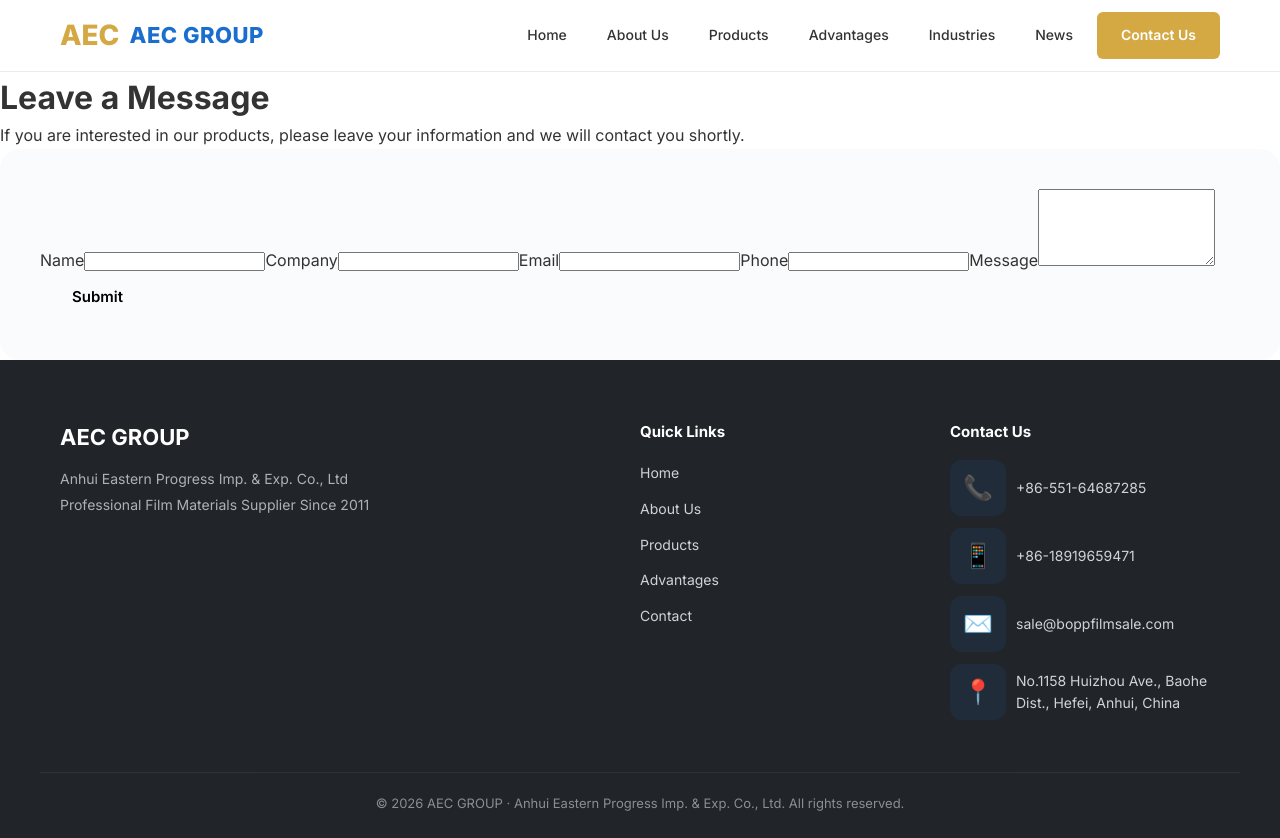
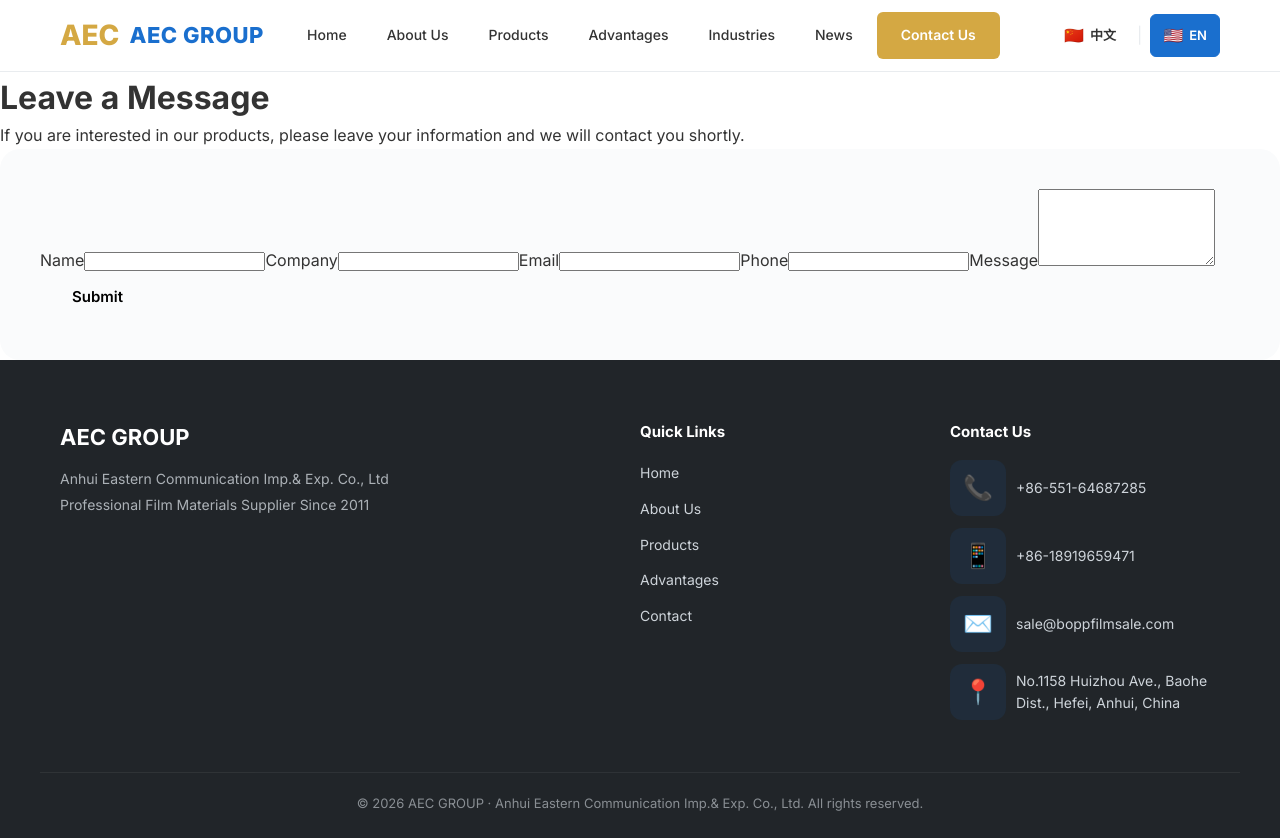
Before and after one commit to boppfilmsales-design/boppfilmsale-next, a Next.js app: page /en/feedback in a window 1280 px wide. Built offline with nearby package versions, Linux system fonts and the light colour scheme.

Commit message:
feat: add language switcher to both CN/EN layouts; update company name to Anhui Eastern Communication; delete 伽马丁内酯/轮毂 products

```diff
--- a/app/(zh)/globals.css
+++ b/app/(zh)/globals.css
@@ -63,6 +63,16 @@ button { font-family: inherit; cursor: pointer; border: none; background: none;
 .site-nav a.nav-cta::after { display: none; }
 .lang-switch { display: none; padding: 8px 14px; font-size: 13px; font-weight: 600; color: var(--primary); background: rgba(26,111,206,0.1); border-radius: var(--radius-sm); }
 .lang-switch:hover { background: var(--primary); color: #fff; }
+
+/* Language Switcher */
+.lang-switcher { display: flex; align-items: center; gap: 8px; margin-left: 24px; }
+.lang-btn { display: flex; align-items: center; gap: 6px; padding: 8px 12px; font-size: 13px; font-weight: 600; color: var(--text); background: transparent; border: 1px solid transparent; border-radius: var(--radius-sm); transition: var(--transition); }
+.lang-btn:hover { background: rgba(26,111,206,0.08); border-color: var(--primary); color: var(--primary); }
+.lang-btn.active { background: var(--primary); color: #fff; border-color: var(--primary); }
+.lang-btn.active:hover { background: var(--primary-dark); }
+.lang-flag { font-size: 16px; }
+.lang-separator { color: var(--border); font-weight: 300; }
+
 .mobile-menu-btn { display: none; }
 #main-content { padding-top: var(--header-height); }
 
--- a/app/en/layout.tsx
+++ b/app/en/layout.tsx
@@ -23,6 +23,17 @@ export default function EnLayout({
             <Link href="#news">News</Link>
             <Link href="#contact" className="nav-cta">Contact Us</Link>
           </nav>
+          <div className="lang-switcher">
+            <a href="/" className="lang-btn" title="中文版">
+              <span className="lang-flag">🇨🇳</span>
+              <span className="lang-text">中文</span>
+            </a>
+            <span className="lang-separator">|</span>
+            <a href="/en" className="lang-btn active" title="English Version">
+              <span className="lang-flag">🇺🇸</span>
+              <span className="lang-text">EN</span>
+            </a>
+          </div>
           <a href="/en" className="lang-switch mobile-only">中文</a>
           <button className="mobile-menu-btn" aria-label="Toggle menu">
             <svg width="24" height="24" viewBox="0 0 24 24" fill="none" stroke="currentColor" strokeWidth="2">
@@ -38,7 +49,7 @@ export default function EnLayout({
         <div className="wrap footer-grid">
           <div className="footer-brand">
             <h3>AEC GROUP</h3>
-            <p>Anhui Eastern Progress Imp. & Exp. Co., Ltd</p>
+            <p>Anhui Eastern Communication Imp.& Exp. Co., Ltd</p>
             <p>Professional Film Materials Supplier Since 2011</p>
           </div>
           <div className="footer-links">
@@ -60,7 +71,7 @@ export default function EnLayout({
           </div>
         </div>
         <div className="wrap footer-bottom">
-          <p>&copy; {new Date().getFullYear()} AEC GROUP · Anhui Eastern Progress Imp. & Exp. Co., Ltd. All rights reserved.</p>
+          <p>&copy; {new Date().getFullYear()} AEC GROUP · Anhui Eastern Communication Imp.& Exp. Co., Ltd. All rights reserved.</p>
         </div>
       </footer>
       <script
--- a/app/globals.css
+++ b/app/globals.css
@@ -63,6 +63,15 @@ button { font-family: inherit; cursor: pointer; border: none; background: none;
 .site-nav a.nav-cta::after { display: none; }
 .lang-switch { display: none; padding: 8px 14px; font-size: 13px; font-weight: 600; color: var(--primary); background: rgba(26,111,206,0.1); border-radius: var(--radius-sm); }
 .lang-switch:hover { background: var(--primary); color: #fff; }
+
+/* Language Switcher */
+.lang-switcher { display: flex; align-items: center; gap: 8px; margin-left: 24px; }
+.lang-btn { display: flex; align-items: center; gap: 6px; padding: 8px 12px; font-size: 13px; font-weight: 600; color: var(--text); background: transparent; border: 1px solid transparent; border-radius: var(--radius-sm); transition: var(--transition); }
+.lang-btn:hover { background: rgba(26,111,206,0.08); border-color: var(--primary); color: var(--primary); }
+.lang-btn.active { background: var(--primary); color: #fff; border-color: var(--primary); }
+.lang-btn.active:hover { background: var(--primary-dark); }
+.lang-flag { font-size: 16px; }
+.lang-separator { color: var(--border); font-weight: 300; }
 .mobile-menu-btn { display: none; }
 #main-content { padding-top: var(--header-height); }
 
```
Also changed, not shown: app/(zh)/layout.tsx (+11 -1 lines).
